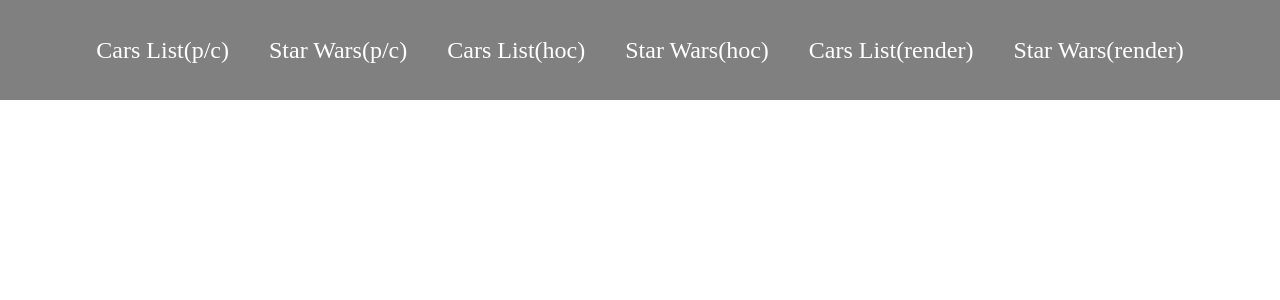
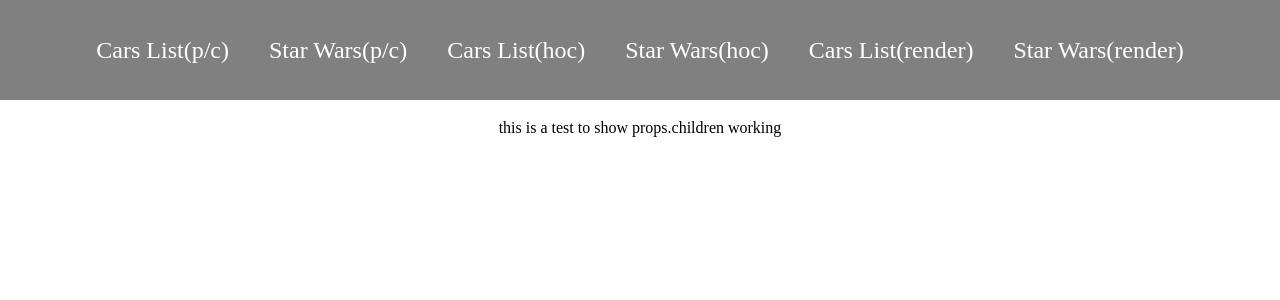
Before and after one commit to tstrat/advanced-react, a React (Create React App) app: page /children_example in a window 1280 px wide. Shown: the top 300 px of the page. Built offline with nearby package versions, Linux system fonts and the light colour scheme.

Commit message:
added children example

```diff
--- a/src/App.js
+++ b/src/App.js
@@ -13,6 +13,9 @@ import StarWars from "./components/HOC/StarWars";
 import DataFetcher from "./components/RenderProps/DataFetcher";
 import StarWarsRender from "./components/RenderProps/StarWarsRender";
 import CarListRender from "./components/RenderProps/CarsListRender";
+
+// Children
+import Parent from "./components/Children/Parent";
 
 import "./App.css";
 
@@ -84,6 +87,7 @@ class App extends Component {
 								);
 							}}
 						/>
+						<Route path="/children_example" component={Parent} />
 					</Switch>
 				</div>
 			</div>
--- /dev/null
+++ b/src/components/Children/HasChildren.js
@@ -0,0 +1,10 @@
+import React, { Component } from "react";
+
+export default class HasChildren extends Component {
+	state = {
+		test: "this is a test to show props.children working"
+	};
+	render() {
+		return this.props.children(this.state.test);
+	}
+}
--- /dev/null
+++ b/src/components/Children/Parent.js
@@ -0,0 +1,14 @@
+import React, { Component } from "react";
+import HasChildren from "./HasChildren";
+
+export default class Parent extends Component {
+	render() {
+		return (
+			<HasChildren>
+				{(test) => {
+					return <p>{test}</p>;
+				}}
+			</HasChildren>
+		);
+	}
+}
```
